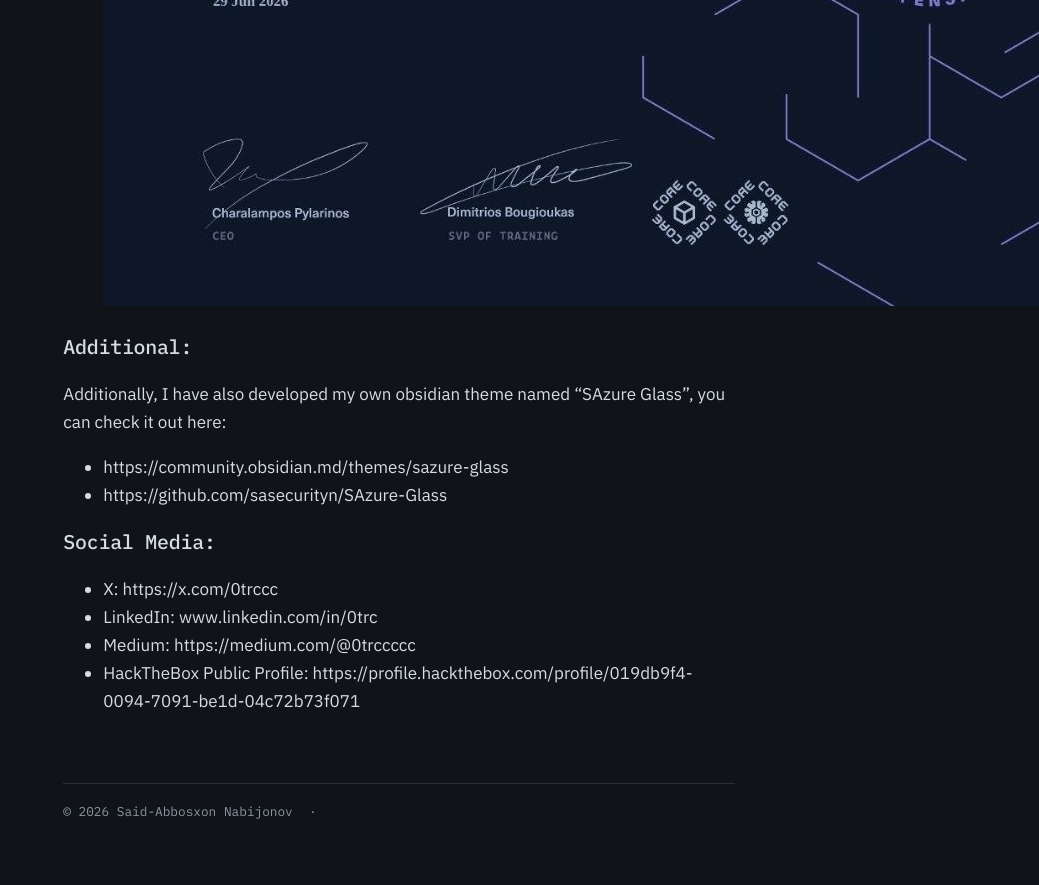
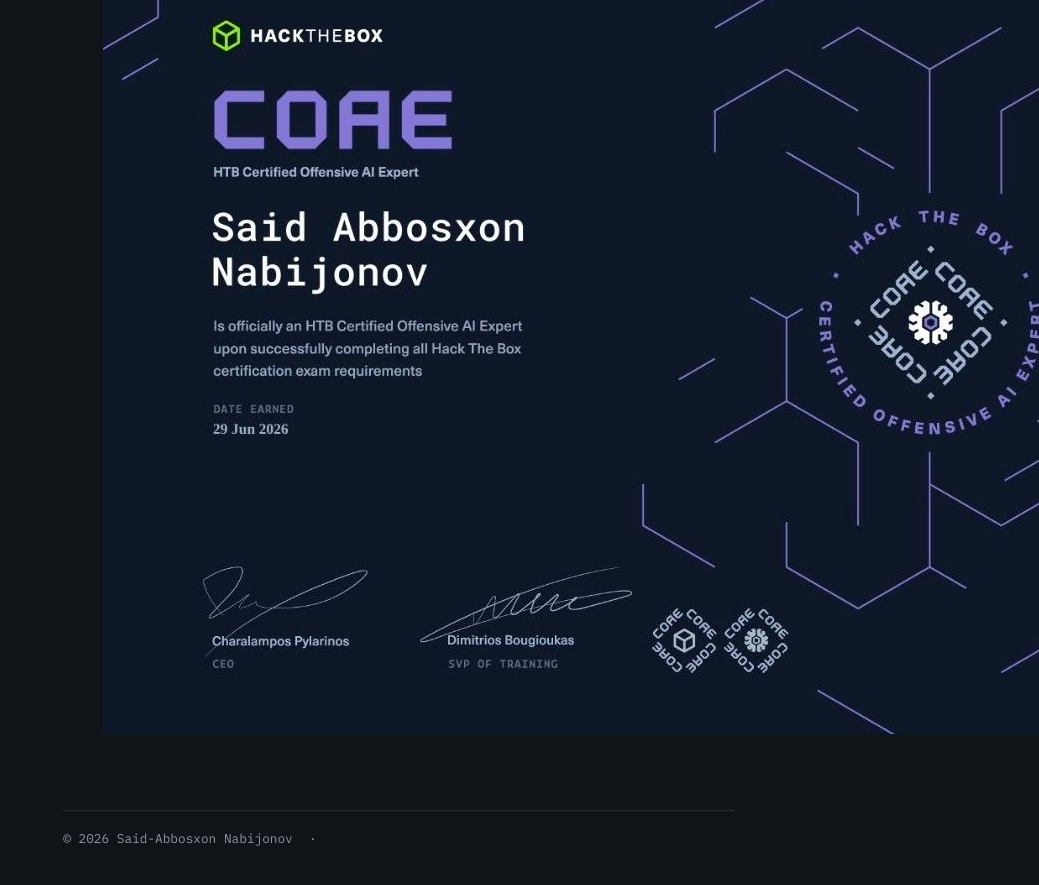
Before and after one commit to SAsecurityN/sasecurityn.github.io, a Jekyll site: the page built from index.md, in a window 1280 px wide and 900 px high, scrolled down 3629 px. Shown: the top 885 px of the window, without its empty margins (241-1280 px from the left). Built offline with Jekyll 4.4.1, drawn with Linux system fonts in a browser that asks for light colours; our own code applies the rules of GitHub Pages for plain Markdown files; some of the changed text lies outside the part shown.

Commit message:
Update index.md

```diff
--- a/index.md
+++ b/index.md
@@ -5,7 +5,7 @@ layout: default
 ## Hello!
 I'm **Said-Abbosxon Nabijonov** - certified penetration tester, who started his journey in cyber from 0 back in May, 2024 -  I first started as a Blue Teamer, and transitioned into Red Teaming after very short time.
 
-**My interests**:
+## **My interests**:
 - Internal, Infrastructure/Active Directory Penetration Testing
 - AI Red Teaming
 - Web Application Penetration Testing
@@ -30,6 +30,19 @@ And many, many other ones...
 
 Here, I look forward to share my experience, thoughts, and knowledge.
 
+## My Social Media:
+* X: [@0trccc](https://x.com/0trccc)
+* LinkedIn: [in/0trc](https://www.linkedin.com/in/0trc)
+* Medium: [@0trccccc](https://medium.com/@0trccccc)
+* HackTheBox: [my public profile](https://profile.hackthebox.com/profile/019db9f4-0094-7091-be1d-04c72b73f071)
+
+## Additional:
+Additionally, I have also developed my own obsidian theme named "SAzure Glass", you can check it out here:
+- https://community.obsidian.md/themes/sazure-glass
+- https://github.com/sasecurityn/SAzure-Glass
+
+
+
 ## Certs:
 - eJPT
 ![eJPT](/assets/img/eJPT.jpg)
@@ -39,20 +52,3 @@ Here, I look forward to share my experience, thoughts, and knowledge.
 ![eCPPT](/assets/img/eCPPT.jpg)
 - COAE
 ![COAE](/assets/img/COAE.jpg)
-
-
-
-
-### Additional:
-Additionally, I have also developed my own obsidian theme named "SAzure Glass", you can check it out here:
-- https://community.obsidian.md/themes/sazure-glass
-- https://github.com/sasecurityn/SAzure-Glass
-
-
-
-
-### Social Media:
-- X: https://x.com/0trccc
-- LinkedIn: www.linkedin.com/in/0trc
-- Medium: https://medium.com/@0trccccc
-- HackTheBox Public Profile: https://profile.hackthebox.com/profile/019db9f4-0094-7091-be1d-04c72b73f071
```
